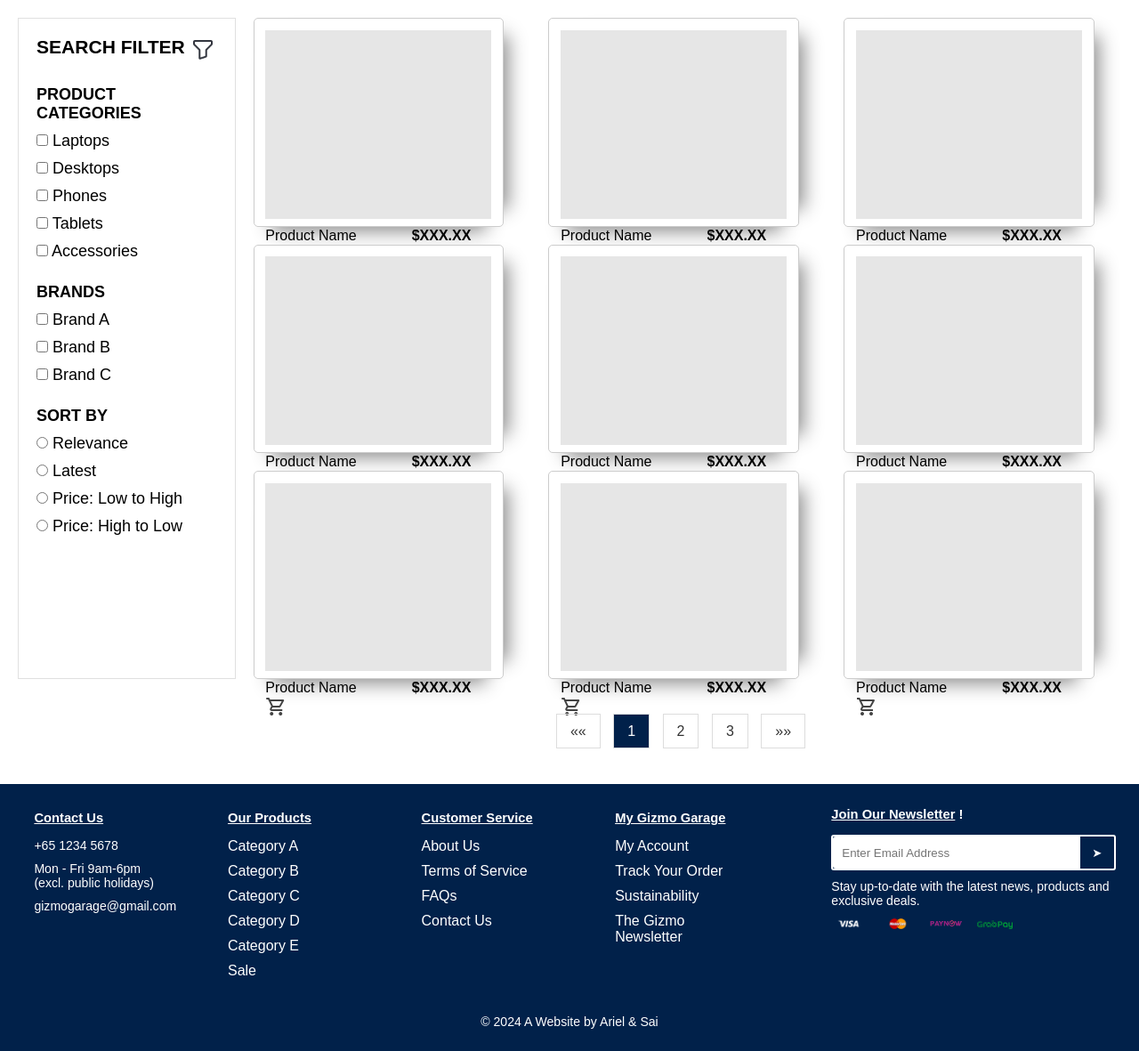
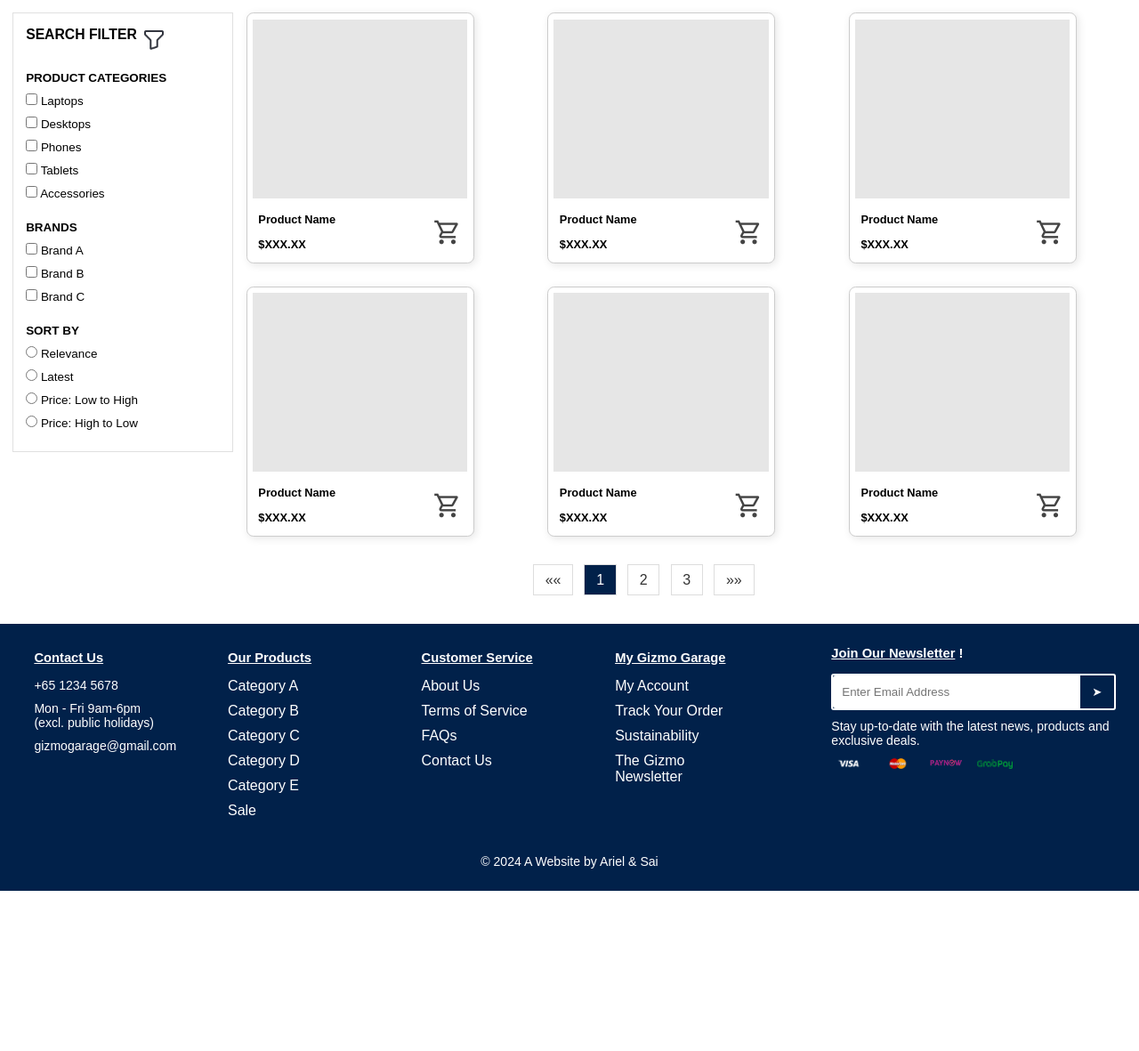
Before and after one commit to Sai25234/Gizmo-Garage-IE4727, a PHP site: page /categories.html in a window 1280 px wide. Shown: the part 174-1355 px from the top of the page at 89% size. After the commit the page ends 1175 px from the top, so only its background shows below. Run offline with PHP 8.4, Linux system fonts and the light colour scheme.

Commit message:
finished categories page

```diff
--- a/categories.html
+++ b/categories.html
@@ -1,16 +1,16 @@
 <!DOCTYPE html>
 <html lang="en">
+
 <head>
   <meta charset="UTF-8" />
   <meta name="viewport" content="width=device-width, initial-scale=1.0" />
   <title>Gizmo Garage</title>
   <link rel="stylesheet" href="css/main.css" />
-    <link
-      href="https://fonts.googleapis.com/css2?family=Material+Symbols+Outlined"
-      rel="stylesheet"
-    />
-    <link rel="stylesheet" href="https://fonts.googleapis.com/css2?family=Material+Symbols+Outlined:opsz,wght,FILL,GRAD@20..48,100..700,0..1,-50..200" />
+  <link href="https://fonts.googleapis.com/css2?family=Material+Symbols+Outlined" rel="stylesheet" />
+  <link rel="stylesheet"
+    href="https://fonts.googleapis.com/css2?family=Material+Symbols+Outlined:opsz,wght,FILL,GRAD@20..48,100..700,0..1,-50..200" />
 </head>
+
 <body>
   <header>
     <div class="running-promo-banner">Running Promotion Banner</div>
@@ -24,12 +24,7 @@
         </select>
         <input type="text" placeholder="Search for a Product..." />
         <button>
-            <img
-              src="images/search_icon.png"
-              alt="Search"
-              height="40px"
-              width="40px"
-            />
+          <img src="images/search_icon.png" alt="Search" height="40px" width="40px" />
         </button>
       </div>
       <div class="account-cart">
@@ -48,41 +43,29 @@
       </div>
     </div>
     <nav class="nav-bar">
-        <a href="#"
-          >LAPTOPS<span class="material-symbols-outlined">
+      <a href="#">LAPTOPS<span class="material-symbols-outlined">
           keyboard_arrow_down
-          </span></a
-        >
-        <a href="#"
-          >DESKTOPS<span class="material-symbols-outlined">
+        </span></a>
+      <a href="#">DESKTOPS<span class="material-symbols-outlined">
           keyboard_arrow_down
-          </span></a
-        >
-        <a href="#"
-          >PHONES<span class="material-symbols-outlined">
+        </span></a>
+      <a href="#">PHONES<span class="material-symbols-outlined">
           keyboard_arrow_down
-          </span></a
-        >
-        <a href="#"
-          >TABLETS<span class="material-symbols-outlined">
+        </span></a>
+      <a href="#">TABLETS<span class="material-symbols-outlined">
           keyboard_arrow_down
-          </span></a
-        >
-        <a href="#"
-          >ACCESSORIES<span class="material-symbols-outlined">
+        </span></a>
+      <a href="#">ACCESSORIES<span class="material-symbols-outlined">
           keyboard_arrow_down
-          </span></a
-        >
-        <a href="#" class="sale-link"
-          >SALE<span class="material-symbols-outlined">
+        </span></a>
+      <a href="#" class="sale-link">SALE<span class="material-symbols-outlined">
           keyboard_arrow_down
-          </span></a
-        >
+        </span></a>
     </nav>
   </header>
   <div class="categories-container">
     <div class="filter-section">
-        <h3>SEARCH FILTER    <img src="images/search_filter.png" height="30px" width="30px"/> </h3>
+      <h3>SEARCH FILTER <img src="images/search_filter.png" height="30px" width="30px" /> </h3>
       <h4>PRODUCT CATEGORIES</h4>
       <label><input type="checkbox" name="category" value="laptops"> Laptops</label>
       <label><input type="checkbox" name="category" value="desktops"> Desktops</label>
@@ -104,103 +87,89 @@
 
 
     <div class="product-grid">
-        <div class="new-product">
+      <div class="product-item">
         <div class="placeholder"></div>
-            <p>Product Name</p>
+        <div class="product-item-body">
+          <div class="product-item-text">
+            <p class="product-name">Product Name</p>
             <p class="price">$XXX.XX</p>
+          </div>
             <a href="#">
               <span class="material-symbols-outlined">
                 shopping_cart
               </span>
             </a>
         </div>
-
-        <div class="new-product">
+      </div>
+      <div class="product-item">
         <div class="placeholder"></div>
-            <p>Product Name</p>
+        <div class="product-item-body">
+          <div class="product-item-text">
+            <p class="product-name">Product Name</p>
             <p class="price">$XXX.XX</p>
+          </div>
             <a href="#">
               <span class="material-symbols-outlined">
                 shopping_cart
               </span>
             </a>
         </div>
-
-        <div class="new-product">
+      </div>
+      <div class="product-item">
         <div class="placeholder"></div>
-            <p>Product Name</p>
+        <div class="product-item-body">
+          <div class="product-item-text">
+            <p class="product-name">Product Name</p>
             <p class="price">$XXX.XX</p>
+          </div>
             <a href="#">
               <span class="material-symbols-outlined">
                 shopping_cart
               </span>
             </a>
         </div>
-
-        <div class="new-product">
+      </div>
+      <div class="product-item">
         <div class="placeholder"></div>
-            <p>Product Name</p>
+        <div class="product-item-body">
+          <div class="product-item-text">
+            <p class="product-name">Product Name</p>
             <p class="price">$XXX.XX</p>
+          </div>
             <a href="#">
               <span class="material-symbols-outlined">
                 shopping_cart
               </span>
             </a>
         </div>
-
-        <div class="new-product">
+      </div>
+      <div class="product-item">
         <div class="placeholder"></div>
-              <p>Product Name</p>
+        <div class="product-item-body">
+          <div class="product-item-text">
+            <p class="product-name">Product Name</p>
             <p class="price">$XXX.XX</p>
+          </div>
             <a href="#">
               <span class="material-symbols-outlined">
                 shopping_cart
               </span>
             </a>
         </div>
-
-        <div class="new-product">
+      </div>
+      <div class="product-item">
         <div class="placeholder"></div>
-              <p>Product Name</p>
+        <div class="product-item-body">
+          <div class="product-item-text">
+            <p class="product-name">Product Name</p>
             <p class="price">$XXX.XX</p>
+          </div>
             <a href="#">
               <span class="material-symbols-outlined">
                 shopping_cart
               </span>
             </a>
         </div>
-
-        <div class="new-product">
-            <div class="placeholder"></div>
-              <p>Product Name</p>
-              <p class="price">$XXX.XX</p>
-              <a href="#">
-                <span class="material-symbols-outlined">
-                  shopping_cart
-                </span>
-              </a>
-        </div>
-
-        <div class="new-product">
-            <div class="placeholder"></div>
-              <p>Product Name</p>
-              <p class="price">$XXX.XX</p>
-              <a href="#">
-                <span class="material-symbols-outlined">
-                  shopping_cart
-                </span>
-              </a>
-        </div>
-
-        <div class="new-product">
-            <div class="placeholder"></div>
-              <p>Product Name</p>
-              <p class="price">$XXX.XX</p>
-              <a href="#">
-                <span class="material-symbols-outlined">
-                  shopping_cart
-                </span>
-              </a>
       </div>
     </div>
   </div>
@@ -272,4 +241,5 @@
   </footer>
 
 </body>
+
 </html>
--- a/css/main.css
+++ b/css/main.css
@@ -445,25 +445,29 @@ footer {
 }
 
 .offer-item-text-body{
+  display: grid;
+  grid-template-columns: auto auto;
+  grid-template-rows: auto auto;
   width: 100%;
   margin-top: 1vw;
   padding: 0 0.5vw;
   font-size: 1vw;
+  gap: 1vw;
+  align-items: center;
 }
 
 .offer-item h3 {
   font-size: 1vw;
   text-align: center;
+  grid-column: span 2;
 }
 
 .shop-now-btn {
   background-color: #01214A;
   color: white;
-  margin-top: 1vw;
-  margin-left: 5vw;
-  padding: 7px 12px;
+  padding: 0.4vw 0.7vw;
   cursor: pointer;
-  border-radius: 10px;
+  border-radius: 0.6vw;
   display: inline-block;
 }
 
@@ -477,14 +481,13 @@ footer {
   display: inline-block;
 }
 
-.new-product .price {
-  margin-left: 4.5vw;
-}
-
 .new-product-text-body{
+  display: grid;
+  grid-template-columns: 60% auto auto;
   width: 100%;
   padding: 0 0.5vw;
   font-size: 1vw;
+  align-items: center;
 }
 
 .new-product-text-body .material-symbols-outlined{
@@ -511,19 +514,48 @@ footer {
 }
 
 .product-item {
+  margin: 0 0.6px;
+  display: block;
   background-color: white;
   border: 1px solid #ccc;
-  border-radius: 5px;
-  padding: 10px;
-  width: 180px;
-  margin: 0 10px;
+  border-radius: 0.6vw;
+  padding: 0.5vw;
+  height: 22vw;
+  width: 20vw;
   box-shadow: 2px 2px 10px rgba(0, 0, 0, 0.1);
+}
+.product-item .material-symbols-outlined{
+  font-size: 2.5vw;
+}
+
+.product-name {
+  font-weight: 600;
 }
 
 .product-item img {
+  display: block;
   width: 100%;
   height: auto;
-  margin-bottom: 10px;
+  aspect-ratio: 1.2;
+  object-fit: contain;
+  margin-left: auto;
+  margin-right: auto;
+}
+
+.product-item-body{
+  display: flex;
+  width: 100%;
+  padding: 0.5vw 0.5vw;
+  vertical-align: middle;
+  align-items: center;
+}
+
+.product-item-text{
+  display: grid;
+  grid-template-rows: auto auto;
+  width: 90%;
+  font-size: 1vw;
+  gap: 1vw;
 }
 
 
@@ -549,30 +581,34 @@ footer {
   background-color: #08335a;
 }
 
+/* Categories Page */
+
 .categories-container {
   display: flex;
-  margin: 20px;
+  margin: 1.1vw;
 }
 
 .filter-section {
   width: 20%;
-  padding: 20px;
+  padding: 1.1vw;
   background-color: #fff;
-  margin-right: 20px;
+  margin-right: 1.1vw;
   border: 1px solid #e0e0e0;
-  font-size: 18px;
+  font-size: 1.05vw;
+  height: fit-content;
+  display: block;
+  position: sticky;
+  top: 0;
 }
-
-
 
 .filter-section h3{
   display: inline-flex;
-  padding-bottom: 10px;
-  gap: 5px;
+  padding-bottom: 0.6vw;
+  gap: 0.3vw;
 }
 
 .filter-section h4{
-  padding-top: 15px ;
+  padding-top: 1vw ;
 }
 
 
@@ -585,21 +621,21 @@ footer {
   width: 80%;
   display: grid;
   grid-template-columns: repeat(3, 1fr);
-  gap: 20px;
+  gap: 2vw;
 }
 
 .pagination {
   align-items: left;
-  padding: 30px 0 30px 250px;
+  padding: 2vw 0 2vw 13vw;
   text-align: center;
-  margin: 20px;
+  margin: 1.1vw;
 }
 
 .pagination a {
   text-decoration: none;
-  padding: 10px 15px;
+  padding: 0.6vw 1vw;
   border: 1px solid #ddd;
-  margin: 0 5px;
+  margin: 0 0.3vw;
   color: #333;
 }
 
@@ -612,6 +648,9 @@ footer {
   background-color: #01214A;
   color: white;
 }
+
+/* Order Confirmation Page */
+
 .order-confirmation{
   text-align: center;
   margin-top: 0;
@@ -623,6 +662,8 @@ footer {
 .order-confirmation p{
   padding-top: 20px;
 }
+
+/* Login Page */
 
 .login-box {
   background-color: white;
```
Lines whose indentation alone changed are shown as unchanged.
